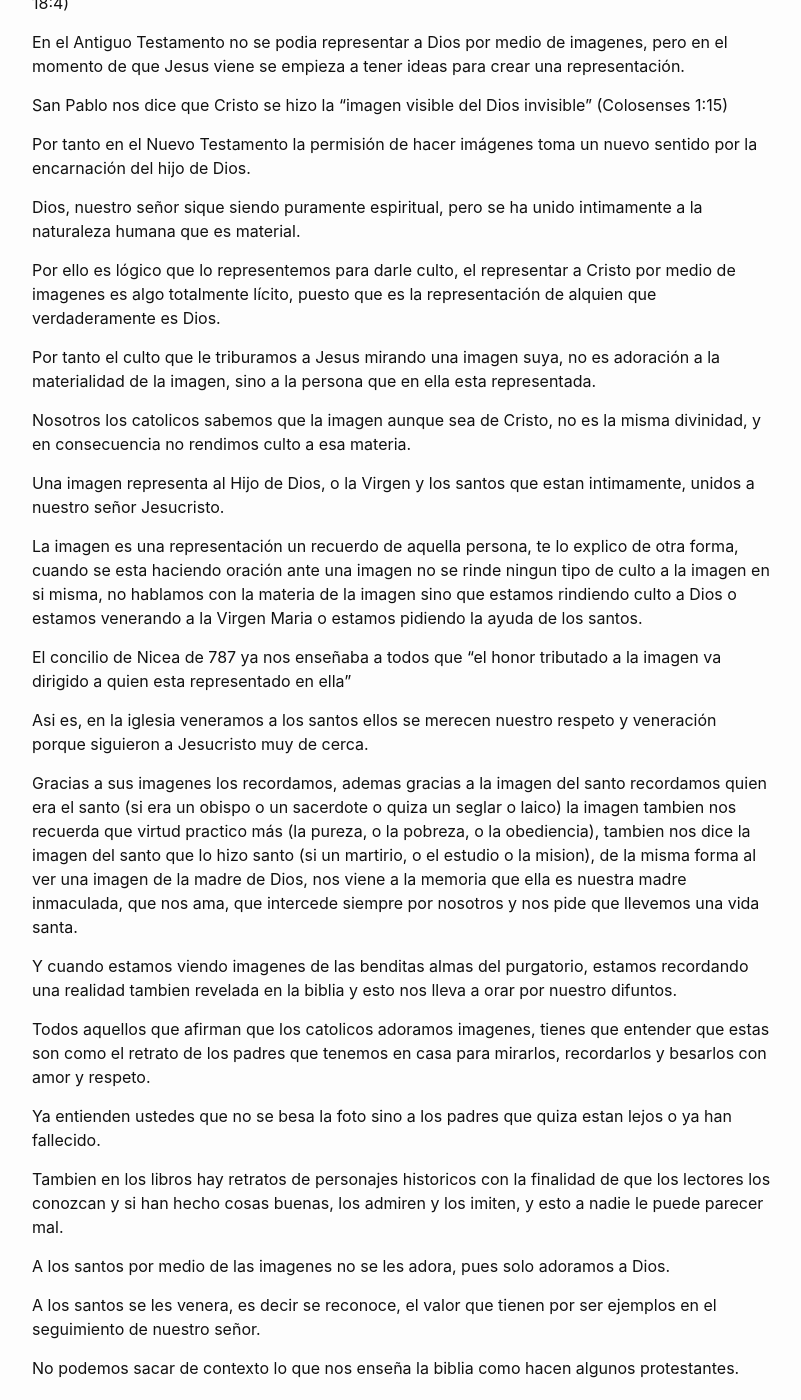
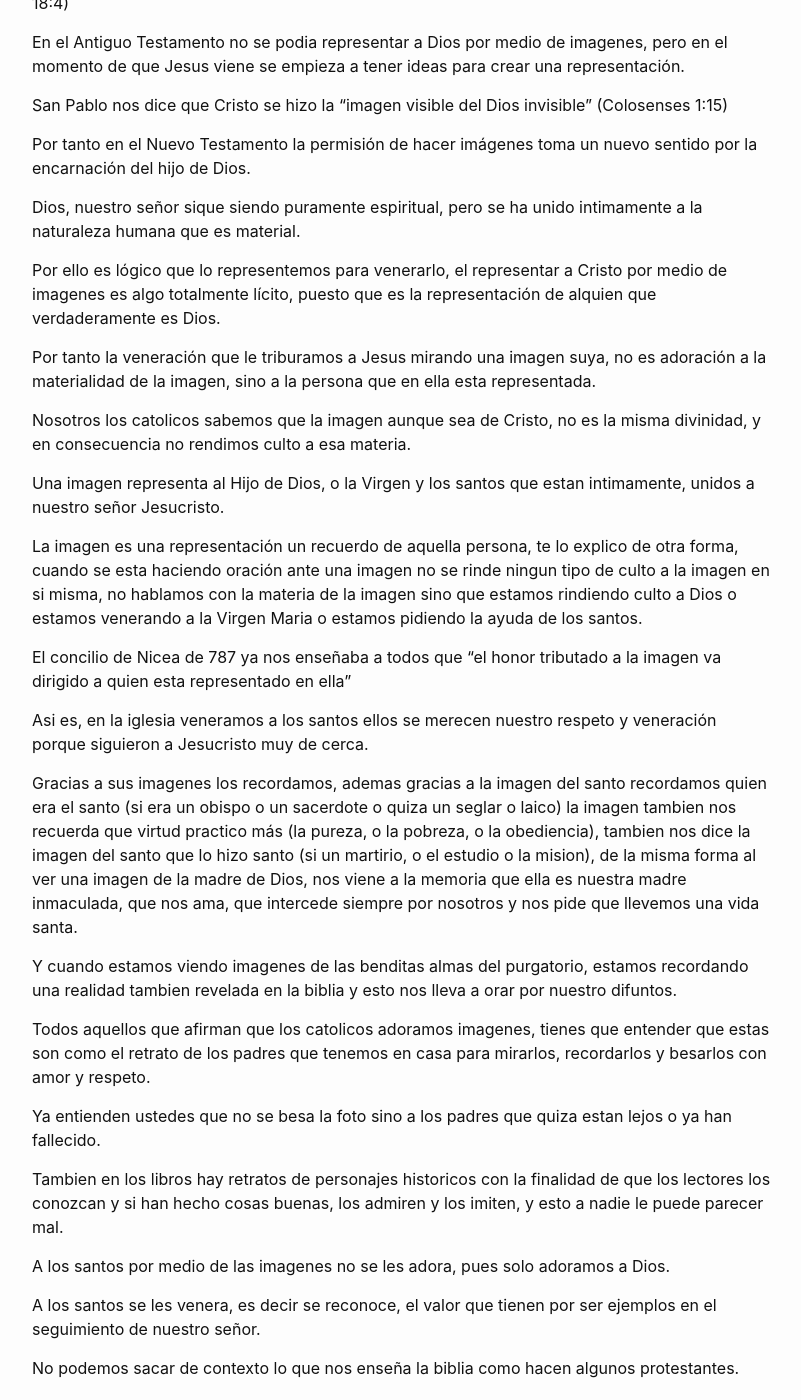
Before and after one commit to dylanmeca/dylanmeca.github.io, a Jekyll site: the page built from _posts/2021-06-17-Es-cierto-que-los-catolicos-adoran-imagenes.md, in a window 1280 px wide and 1400 px high, scrolled down 1359 px. Shown: the whole window, without its empty margins (238-1039 px from the left). Built offline with Jekyll 4.4.1, drawn with Linux system fonts in a browser that asks for light colours; a script that is not in the unit is left out; comment, search, counter and statistics services are not loaded; some of the changed text lies outside the part shown.

Commit message:
Update 2021-06-17-Es-cierto-que-los-catolicos-adoran-imagenes.md

```diff
--- a/_posts/2021-06-17-Es-cierto-que-los-catolicos-adoran-imagenes.md
+++ b/_posts/2021-06-17-Es-cierto-que-los-catolicos-adoran-imagenes.md
@@ -55,9 +55,9 @@ Por tanto en el Nuevo Testamento la permisión de hacer imágenes toma un nuevo
 
 Dios, nuestro señor sique siendo puramente espiritual, pero se ha unido intimamente a la naturaleza humana que es material.
 
-Por ello es lógico que lo representemos para darle culto, el representar a Cristo por medio de imagenes es algo totalmente lícito, puesto que es la representación de alquien que verdaderamente es Dios.
+Por ello es lógico que lo representemos para venerarlo, el representar a Cristo por medio de imagenes es algo totalmente lícito, puesto que es la representación de alquien que verdaderamente es Dios.
 
-Por tanto el culto que le triburamos a Jesus mirando una imagen suya, no es adoración a la materialidad de la imagen, sino a la persona que en ella esta representada.
+Por tanto la veneración que le triburamos a Jesus mirando una imagen suya, no es adoración a la materialidad de la imagen, sino a la persona que en ella esta representada.
 
 Nosotros los catolicos sabemos que la imagen aunque sea de Cristo, no es la misma divinidad, y en consecuencia no rendimos culto a esa materia.
 
```
Also changed, not shown: other parts of _posts/2021-06-17-Es-cierto-que-los-catolicos-adoran-imagenes.md (+2 -0 lines).
